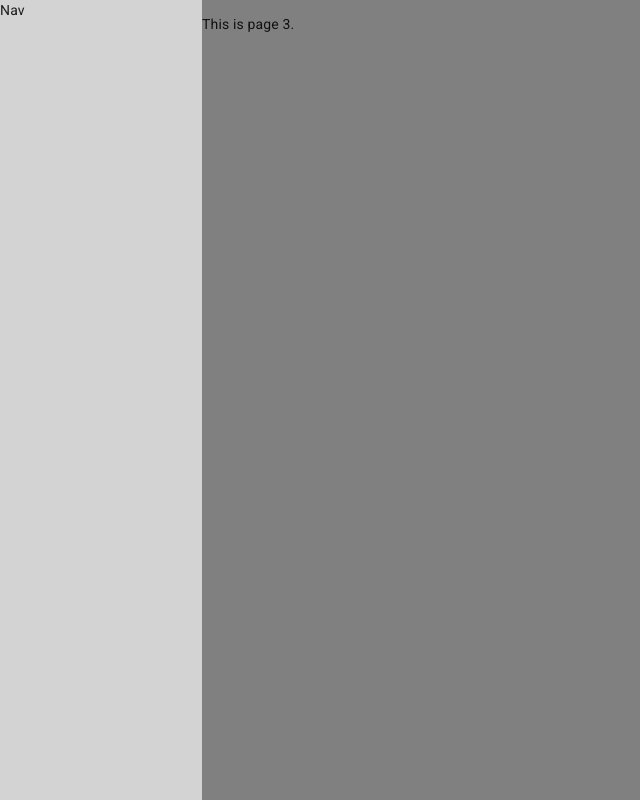
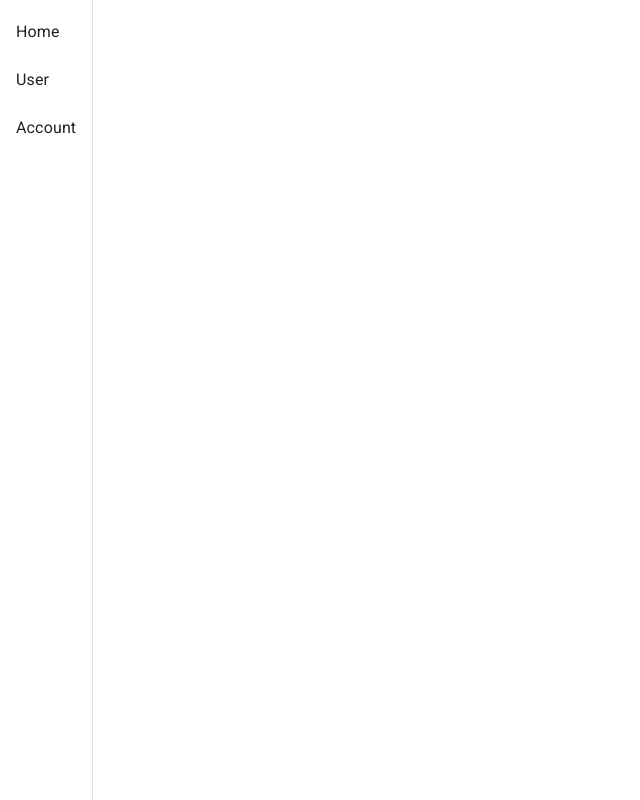
Before and after one commit to joserogeriofilho/material-ui-poc, a React (Create React App) app: page /page3 in a window 1280 px wide. Shown: the whole page, without its empty margins (0-640 px from the left). Built offline with nearby package versions, Linux system fonts and the light colour scheme.

Commit message:
Building the navigation drawer; TODO: make its div.paper position static

```diff
--- a/src/App.js
+++ b/src/App.js
@@ -8,6 +8,7 @@
 import Page1 from './pages/Page1'
 import Page2 from './pages/Page2'
 import Page3 from './pages/Page3'
+import CustomNavigationDrawer from './components/CustomNavigationDrawer'
 
 
 const theme = createMuiTheme({
@@ -21,20 +22,16 @@
   }
 });
 
-const navDrawerWidth = 240;
-
 const styles = theme => ({
   wrapper: {
     display: 'flex',
     height: '100%'
   },
   navDrawer: {
-    backgroundColor: 'lightgray',
-    width: navDrawerWidth,
     height: '100%'
   },
   content: {
-    backgroundColor: 'gray',
+    backgroundColor: '#fff',
     width: '100%',
     height: '100%'
   }
@@ -65,7 +62,7 @@
         <BrowserRouter>
           <div className={classes.wrapper}>
             <div className={classes.navDrawer}>
-              <span>Nav</span>
+              <CustomNavigationDrawer />
             </div>
             <div className={classes.content}>
               <Switch>
--- a/src/components/CustomNavigationDrawer.js
+++ b/src/components/CustomNavigationDrawer.js
@@ -1,6 +1,6 @@
 import React, { Component } from 'react'
-import { Link } from 'react-router-dom'
-
+import { Link, withRouter } from 'react-router-dom'
+import withStyles from '@material-ui/styles/withStyles';
 import { Link as MaterialLink } from '@material-ui/core';
 import List from '@material-ui/core/List';
 import ListItem from '@material-ui/core/ListItem';
@@ -8,7 +8,6 @@
 import SwipeableDrawer from '@material-ui/core/SwipeableDrawer';
 import Drawer from '@material-ui/core/Drawer';
 import Hidden from '@material-ui/core/Hidden';
-import withStyles from '@material-ui/styles/withStyles';
 
 
 const Menu = [
@@ -27,10 +26,10 @@
 ];
 
 const styles = theme => ({
-    visibleDrawer: {
-        backgroundColor: 'red'
+    root: {
+      position: 'static'
     }
-});
+  });
 
 
 export class CustomNavigationDrawer extends Component {
@@ -40,12 +39,11 @@
 
         return(
         <React.Fragment>
-            <Hidden smUp implementation="css">
-                <SwipeableDrawer
+            <Hidden xsDown implementation="css">
+                <Drawer
                 anchor="left"
-                open={this.props.openDrawer}
-                onClose={this.props.mobileMenuClose}
-                onOpen={this.props.mobileMenuOpen}>
+                variant="permanent"
+                className={classes.root}>
                     <List>
                         {Menu.map((item, index) => (
                             <ListItem component={item.external ? MaterialLink : Link} href={item.external ? item.pathname : null} to={item.external ? null : {pathname: item.pathname, search: this.props.location.search}} button key={item.label}>
@@ -53,13 +51,14 @@
                             </ListItem>
                         ))}
                     </List>
-                </SwipeableDrawer>
+                </Drawer>
             </Hidden>
 
-            <Hidden xsDown implementation="css">
+            <Hidden smUp implementation="css">
                 <Drawer
                 anchor="left"
-                variant="permanent">
+                variant="temporary"
+                open={false}>
                     <List>
                         {Menu.map((item, index) => (
                             <ListItem component={item.external ? MaterialLink : Link} href={item.external ? item.pathname : null} to={item.external ? null : {pathname: item.pathname, search: this.props.location.search}} button key={item.label}>
@@ -74,4 +73,4 @@
     }
 }
 
-export default withStyles(styles)(CustomNavigationDrawer);
+export default withRouter(withStyles(styles)(CustomNavigationDrawer));
```
